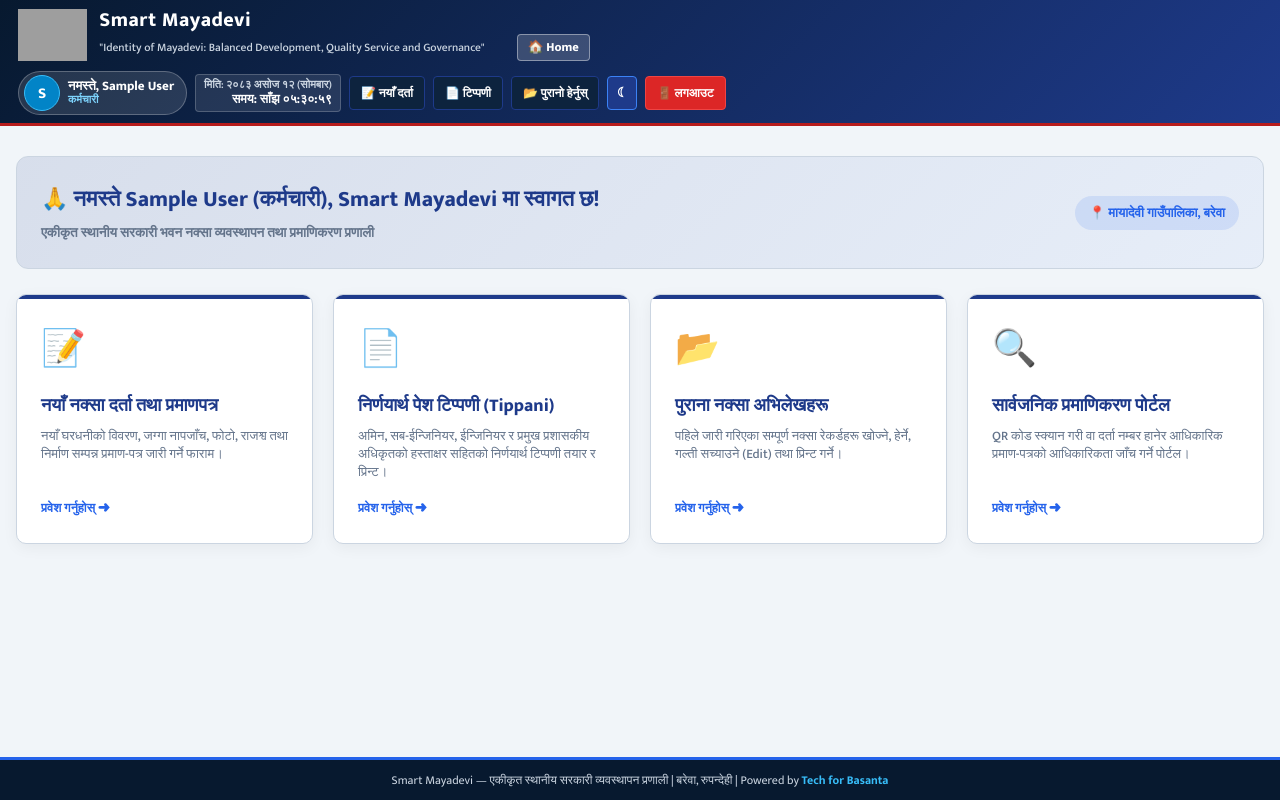
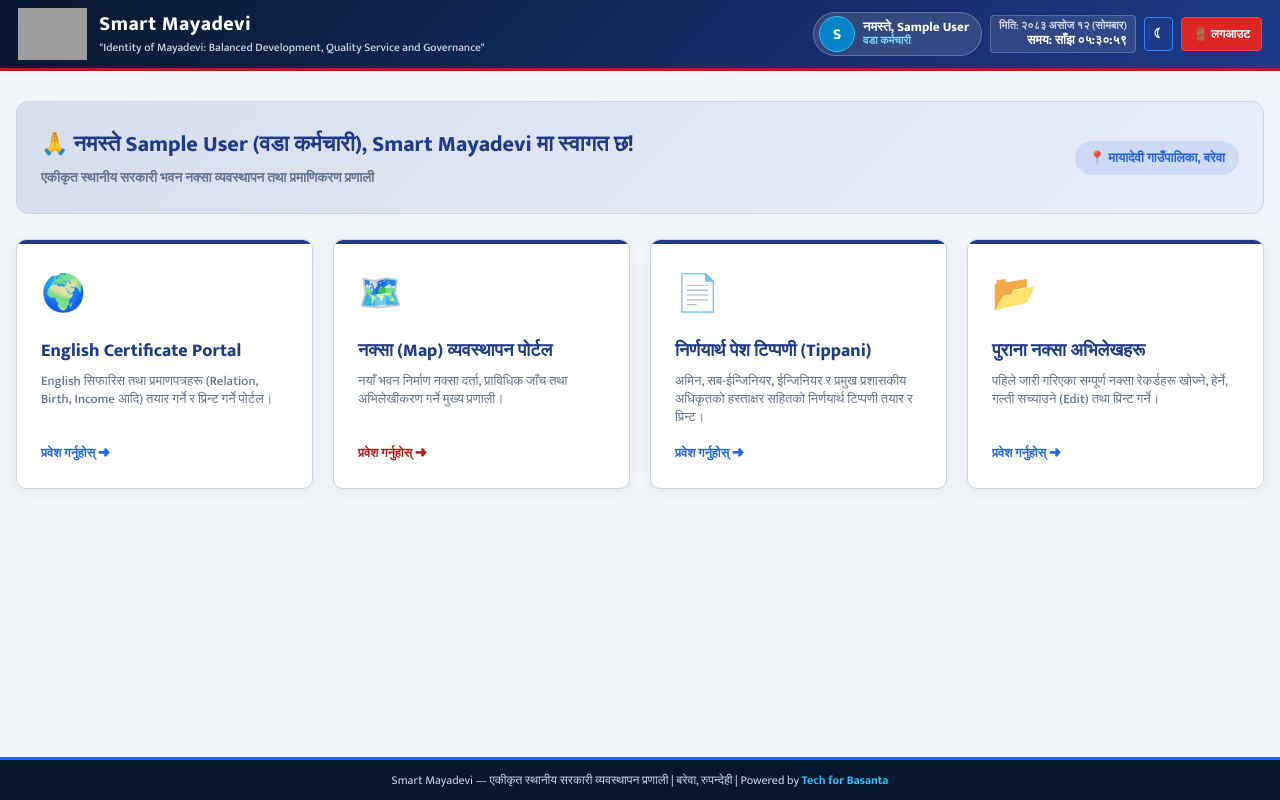
Before and after one commit to techforbasanta-blip/naksa-darta-system, a website: page index.html in a window 1280 px wide. Drawn offline with nearby package versions, Linux system fonts and the light colour scheme; sample sign-in values are in the browser's storage; grey boxes are pictures that could not be loaded.

Commit message:
Update index.html

```diff
--- a/index.html
+++ b/index.html
@@ -41,175 +41,65 @@
       color: #ffffff;
     }
     .header-inner {
-      max-width: 1720px;
-      margin: 0 auto;
-      display: flex;
-      align-items: center;
-      justify-content: space-between;
-      flex-wrap: wrap;
-      gap: 10px;
+      max-width: 1720px; margin: 0 auto; display: flex; align-items: center; justify-content: space-between; flex-wrap: wrap; gap: 10px;
     }
     .brand-left { display: flex; align-items: center; gap: 12px; }
     .brand-left img { height: 52px !important; width: auto !important; }
     .brand-text h1 { font-size: 20px; font-weight: 800; color: #fff; line-height: 1.2; letter-spacing: 0.5px; }
 
-    .motto-home-row {
-      display: flex;
-      align-items: center;
-      flex-wrap: wrap;
-      gap: 32px;
-      margin-top: 2px;
-    }
+    .motto-home-row { display: flex; align-items: center; flex-wrap: wrap; gap: 32px; margin-top: 2px; }
     .brand-text p { font-size: 11.5px; color: #cbd5e1; font-weight: 500; margin: 0; }
 
     .brand-home-badge {
-      background: rgba(255, 255, 255, 0.18);
-      color: #ffffff !important;
-      text-decoration: none;
-      font-size: 12.5px;
-      font-weight: 800;
-      padding: 2px 10px;
-      border-radius: 4px;
-      border: 1px solid rgba(255, 255, 255, 0.4);
-      display: inline-flex;
-      align-items: center;
-      gap: 4px;
-      transition: all 0.2s ease;
-      white-space: nowrap;
+      background: rgba(255, 255, 255, 0.18); color: #ffffff !important; text-decoration: none; font-size: 12.5px; font-weight: 800;
+      padding: 2px 10px; border-radius: 4px; border: 1px solid rgba(255, 255, 255, 0.4); display: inline-flex; align-items: center; gap: 4px; transition: all 0.2s ease; white-space: nowrap;
     }
-    .brand-home-badge:hover {
-      background: #2563eb;
-      border-color: #60a5fa;
-      transform: translateY(-1px);
-    }
+    .brand-home-badge:hover { background: #2563eb; border-color: #60a5fa; transform: translateY(-1px); }
 
     .header-controls { display: flex; align-items: center; gap: 8px; flex-wrap: wrap; }
 
-    /* प्रोफाइल ब्याच: नाम र तल पद */
     .user-profile-badge {
-      display: flex;
-      align-items: center;
-      gap: 8px;
-      background: rgba(255, 255, 255, 0.12);
-      border: 1px solid rgba(255, 255, 255, 0.25);
-      padding: 3px 12px 3px 5px;
-      border-radius: 25px;
+      display: flex; align-items: center; gap: 8px; background: rgba(255, 255, 255, 0.12); border: 1px solid rgba(255, 255, 255, 0.25);
+      padding: 3px 12px 3px 5px; border-radius: 25px;
     }
-    .user-profile-badge img {
-      width: 36px;
-      height: 36px;
-      border-radius: 50%;
-      object-fit: cover;
-      border: 1.5px solid #38bdf8;
-    }
+    .user-profile-badge img { width: 36px; height: 36px; border-radius: 50%; object-fit: cover; border: 1.5px solid #38bdf8; }
     .user-profile-avatar-fallback {
-      width: 36px;
-      height: 36px;
-      border-radius: 50%;
-      background: #0284c7;
-      color: #ffffff;
-      display: flex;
-      align-items: center;
-      justify-content: center;
-      font-weight: 800;
-      font-size: 15px;
-      border: 1.5px solid #38bdf8;
+      width: 36px; height: 36px; border-radius: 50%; background: #0284c7; color: #ffffff; display: flex; align-items: center; justify-content: center; font-weight: 800; font-size: 15px; border: 1.5px solid #38bdf8;
     }
     .user-profile-info { text-align: left; line-height: 1.18; }
     .user-profile-name { font-size: 13px; font-weight: 800; color: #ffffff; }
     .user-profile-role { font-size: 11px; color: #7dd3fc; font-weight: 700; }
 
-    .header-clock-box {
-      text-align: right;
-      background: rgba(255, 255, 255, 0.1);
-      padding: 4px 8px;
-      border-radius: 4px;
-      border: 1px solid rgba(255, 255, 255, 0.2);
-      line-height: 1.2;
-    }
+    .header-clock-box { text-align: right; background: rgba(255, 255, 255, 0.1); padding: 4px 8px; border-radius: 4px; border: 1px solid rgba(255, 255, 255, 0.2); line-height: 1.2; }
     .header-clock-box .h-date { font-size: 11px; color: #cbd5e1; font-weight: 600; }
     .header-clock-box .h-time { font-size: 12.5px; color: #ffffff; font-weight: 800; }
 
     .nav-btn {
-      background: #0d233e;
-      color: #ffffff;
-      text-decoration: none;
-      font-size: 12px;
-      font-weight: 700;
-      padding: 6px 11px;
-      border-radius: 4px;
-      border: 1px solid #1e3a8a;
-      display: inline-flex;
-      align-items: center;
-      cursor: pointer;
-      white-space: nowrap;
+      background: #0d233e; color: #ffffff; text-decoration: none; font-size: 12px; font-weight: 700; padding: 6px 11px; border-radius: 4px; border: 1px solid #1e3a8a; display: inline-flex; align-items: center; cursor: pointer; white-space: nowrap;
     }
     .nav-btn:hover, .nav-btn.active { background: #2563eb; border-color: #3b82f6; }
     .btn-theme { background: #1e3a8a !important; border-color: #3b82f6 !important; font-size: 13.5px !important; padding: 5px 9px !important; }
     .btn-logout { background: #dc2626 !important; border-color: #ef4444 !important; }
 
-    .dashboard-container {
-      max-width: 1400px;
-      width: 100%;
-      margin: 30px auto;
-      padding: 0 16px;
-      flex: 1;
-    }
+    .dashboard-container { max-width: 1400px; width: 100%; margin: 30px auto; padding: 0 16px; flex: 1; }
 
     .welcome-hero {
       background: linear-gradient(135deg, rgba(30, 58, 138, 0.12) 0%, rgba(37, 99, 235, 0.05) 100%);
-      border: 1px solid var(--border-color);
-      border-radius: 12px;
-      padding: 24px;
-      margin-bottom: 25px;
-      display: flex;
-      align-items: center;
-      justify-content: space-between;
-      flex-wrap: wrap;
-      gap: 15px;
+      border: 1px solid var(--border-color); border-radius: 12px; padding: 24px; margin-bottom: 25px; display: flex; align-items: center; justify-content: space-between; flex-wrap: wrap; gap: 15px;
     }
     .welcome-hero h2 { font-size: 22px; font-weight: 900; color: #1e3a8a; margin-bottom: 4px; }
     body.dark-mode .welcome-hero h2 { color: #60a5fa; }
     .welcome-hero p { font-size: 13.5px; color: #64748b; font-weight: 600; }
     body.dark-mode .welcome-hero p { color: #94a3b8; }
 
-    .portal-cards-grid {
-      display: grid;
-      grid-template-columns: repeat(auto-fit, minmax(280px, 1fr));
-      gap: 20px;
-    }
+    .portal-cards-grid { display: grid; grid-template-columns: repeat(auto-fit, minmax(280px, 1fr)); gap: 20px; }
 
     .portal-card {
-      background: var(--card-bg);
-      border: 1px solid var(--border-color);
-      border-radius: 10px;
-      padding: 24px;
-      text-decoration: none;
-      color: inherit;
-      box-shadow: 0 4px 15px rgba(0,0,0,0.05);
-      transition: all 0.25s ease;
-      display: flex;
-      flex-direction: column;
-      justify-content: space-between;
-      position: relative;
-      overflow: hidden;
+      background: var(--card-bg); border: 1px solid var(--border-color); border-radius: 10px; padding: 24px; text-decoration: none; color: inherit; box-shadow: 0 4px 15px rgba(0,0,0,0.05); transition: all 0.25s ease; display: flex; flex-direction: column; justify-content: space-between; position: relative; overflow: hidden; cursor: pointer;
     }
-    .portal-card::before {
-      content: "";
-      position: absolute;
-      top: 0; left: 0; right: 0;
-      height: 4px;
-      background: #1e3a8a;
-      transition: background 0.25s ease;
-    }
-    .portal-card:hover {
-      transform: translateY(-4px);
-      box-shadow: 0 8px 25px rgba(37, 99, 235, 0.18);
-      border-color: #3b82f6;
-    }
-    .portal-card:hover::before {
-      background: #2563eb;
-    }
+    .portal-card::before { content: ""; position: absolute; top: 0; left: 0; right: 0; height: 4px; background: #1e3a8a; transition: background 0.25s ease; }
+    .portal-card:hover { transform: translateY(-4px); box-shadow: 0 8px 25px rgba(37, 99, 235, 0.18); border-color: #3b82f6; }
+    .portal-card:hover::before { background: #2563eb; }
 
     .card-icon { font-size: 36px; margin-bottom: 12px; }
     .card-title { font-size: 18px; font-weight: 800; color: #1e3a8a; margin-bottom: 6px; }
@@ -218,15 +108,7 @@
     body.dark-mode .card-desc { color: #94a3b8; }
     .card-link-text { font-size: 12.5px; font-weight: 800; color: #2563eb; display: inline-flex; align-items: center; gap: 4px; }
 
-    footer.site-footer {
-      background: #07192f;
-      color: #cbd5e1;
-      padding: 10px 18px;
-      font-size: 12px;
-      border-top: 3px solid #2563eb;
-      margin-top: auto;
-      text-align: center;
-    }
+    footer.site-footer { background: #07192f; color: #cbd5e1; padding: 10px 18px; font-size: 12px; border-top: 3px solid #2563eb; margin-top: auto; text-align: center; }
     footer.site-footer strong { color: #38bdf8; }
   </style>
 </head>
@@ -241,13 +123,11 @@
           <h1>Smart Mayadevi</h1>
           <div class="motto-home-row">
             <p>"Identity of Mayadevi: Balanced Development, Quality Service and Governance"</p>
-            <a href="index.html" class="brand-home-badge" title="मुख्य गृहपृष्ठ">🏠 Home</a>
           </div>
         </div>
       </div>
 
       <div class="header-controls">
-        <!-- कर्मचारी प्रोफाइल ब्याच (नमस्ते, लक्ष्मण घिमिरे र तल अमिन) -->
         <div class="user-profile-badge" id="headerUserProfile">
           <div id="headerUserAvatarFallback" class="user-profile-avatar-fallback">A</div>
           <img id="headerUserAvatarImg" src="" alt="Profile Photo" style="display:none;">
@@ -261,11 +141,6 @@
           <div class="h-date" id="liveNepaliHeaderDate">मिति: लोड हुँदैछ...</div>
           <div class="h-time" id="liveNepaliHeaderTime">समय: --:--:--</div>
         </div>
-
-        <a href="darta.html" class="nav-btn">📝 नयाँ दर्ता</a>
-        <a href="tippani.html" class="nav-btn">📄 टिप्पणी</a>
-        <a href="record.html" class="nav-btn">📂 पुरानो हेर्नुस्</a>
-        <a href="admin.html" id="adminMenuBtn" class="nav-btn" style="display:none;">⚙️ Admin</a>
 
         <button type="button" class="nav-btn btn-theme" id="themeToggleBtn" onclick="toggleTheme()" title="मोड परिवर्तन">☾</button>
         <button type="button" class="nav-btn btn-logout" onclick="handleSafeLogout()">🚪 लगआउट</button>
@@ -288,41 +163,43 @@
     </div>
 
     <div class="portal-cards-grid">
-      <a href="darta.html" class="portal-card">
+      <!-- अङ्ग्रेजी सिफारिस पोर्टल (सबैको लागि खुला) -->
+      <div class="portal-card" onclick="openPortal('eng')">
         <div>
-          <div class="card-icon">📝</div>
-          <div class="card-title">नयाँ नक्सा दर्ता तथा प्रमाणपत्र</div>
-          <div class="card-desc">नयाँ घरधनीको विवरण, जग्गा नापजाँच, फोटो, राजश्व तथा निर्माण सम्पन्न प्रमाण-पत्र जारी गर्ने फाराम।</div>
+          <div class="card-icon">🌍</div>
+          <div class="card-title">English Certificate Portal</div>
+          <div class="card-desc">English सिफारिस तथा प्रमाणपत्रहरू (Relation, Birth, Income आदि) तयार गर्ने र प्रिन्ट गर्ने पोर्टल।</div>
         </div>
         <div class="card-link-text">प्रवेश गर्नुहोस् ➜</div>
-      </a>
+      </div>
 
-      <a href="tippani.html" class="portal-card">
+      <!-- नक्सा व्यवस्थापन पोर्टल (केवल पालिका/Admin को लागि) -->
+      <div class="portal-card" onclick="openPortal('map')">
+        <div>
+          <div class="card-icon">🗺️</div>
+          <div class="card-title">नक्सा (Map) व्यवस्थापन पोर्टल</div>
+          <div class="card-desc">नयाँ भवन निर्माण नक्सा दर्ता, प्राविधिक जाँच तथा अभिलेखीकरण गर्ने मुख्य प्रणाली।</div>
+        </div>
+        <div class="card-link-text" style="color:var(--gov-crimson);">प्रवेश गर्नुहोस् ➜</div>
+      </div>
+
+      <div class="portal-card" onclick="window.location.href='tippani.html'">
         <div>
           <div class="card-icon">📄</div>
           <div class="card-title">निर्णयार्थ पेश टिप्पणी (Tippani)</div>
           <div class="card-desc">अमिन, सब-ईन्जिनियर, ईन्जिनियर र प्रमुख प्रशासकीय अधिकृतको हस्ताक्षर सहितको निर्णयार्थ टिप्पणी तयार र प्रिन्ट।</div>
         </div>
         <div class="card-link-text">प्रवेश गर्नुहोस् ➜</div>
-      </a>
+      </div>
 
-      <a href="record.html" class="portal-card">
+      <div class="portal-card" onclick="window.location.href='record.html'">
         <div>
           <div class="card-icon">📂</div>
           <div class="card-title">पुराना नक्सा अभिलेखहरू</div>
           <div class="card-desc">पहिले जारी गरिएका सम्पूर्ण नक्सा रेकर्डहरू खोज्ने, हेर्ने, गल्ती सच्याउने (Edit) तथा प्रिन्ट गर्ने।</div>
         </div>
         <div class="card-link-text">प्रवेश गर्नुहोस् ➜</div>
-      </a>
-
-      <a href="verify.html" class="portal-card">
-        <div>
-          <div class="card-icon">🔍</div>
-          <div class="card-title">सार्वजनिक प्रमाणिकरण पोर्टल</div>
-          <div class="card-desc">QR कोड स्क्यान गरी वा दर्ता नम्बर हानेर आधिकारिक प्रमाण-पत्रको आधिकारिकता जाँच गर्ने पोर्टल।</div>
-        </div>
-        <div class="card-link-text">प्रवेश गर्नुहोस् ➜</div>
-      </a>
+      </div>
 
       <a href="admin.html" id="adminPortalCard" class="portal-card" style="display:none;">
         <div>
@@ -340,54 +217,51 @@
   </footer>
 
   <script>
+    // Supabase Configuration
+    const SUPABASE_URL = "https://attknlaoxbetogikcowk.supabase.co";
+    const SUPABASE_KEY = "sb_publishable_Lu8m_cCTp_VYfTkOKVJymA_6tjTSQf4";
+    let supabaseClient = null;
+    try {
+        if (window.supabase) {
+            supabaseClient = window.supabase.createClient(SUPABASE_URL, SUPABASE_KEY);
+        }
+    } catch(e) { console.warn("Supabase Init Warning", e); }
+
     const nepDigits = ['०', '१', '२', '३', '४', '५', '६', '७', '८', '९'];
     function toNepNum(n) { return (n ?? '').toString().replace(/\d/g, d => nepDigits[d]); }
 
     function renderLoggedInUserBadge() {
       try {
         const raw = sessionStorage.getItem("user") || localStorage.getItem("user");
-        if (!raw) {
-          window.location.href = "login.html";
-          return;
-        }
+        if (!raw) { window.location.href = "login.html"; return; }
         const u = JSON.parse(raw);
 
         const displayName = u.full_name || u.name || u.username || "कर्मचारी";
-        // पद (Post) निर्धारण: यदि post छ भने post देखाउने, नभए Superadmin भए 'प्रमुख प्रशासकीय अधिकृत' देखाउने
-        const displayPost = u.post || (u.role === "Superadmin" ? "प्रमुख प्रशासकीय अधिकृत" : "कर्मचारी");
+        const displayPost = u.post || (u.role === "Superadmin" ? "प्रमुख प्रशासकीय अधिकृत" : "वडा कर्मचारी");
 
-        // १. हेडर प्रोफाइल ब्याच (पहिलो लाइन: नमस्ते + नाम, दोस्रो लाइन: पद)
         const nameEl = document.getElementById("headerUserName");
         const roleEl = document.getElementById("headerUserRole");
         if (nameEl) nameEl.textContent = `नमस्ते, ${displayName}`;
-        if (roleEl) roleEl.textContent = displayPost; // यहाँ Admin को सट्टा पद देखिन्छ
+        if (roleEl) roleEl.textContent = displayPost;
 
-        // २. स्वागत ब्यानर (Hero Banner)
         const heroEl = document.getElementById("heroGreetingText");
         if (heroEl) heroEl.textContent = `🙏 नमस्ते ${displayName} (${displayPost}), Smart Mayadevi मा स्वागत छ!`;
 
-        // ३. फोटो देखाउने
         const imgEl = document.getElementById("headerUserAvatarImg");
         const fallbackEl = document.getElementById("headerUserAvatarFallback");
         if (u.photo && imgEl) {
-          imgEl.src = u.photo;
-          imgEl.style.display = "block";
+          imgEl.src = u.photo; imgEl.style.display = "block";
           if (fallbackEl) fallbackEl.style.display = "none";
         } else if (fallbackEl) {
           fallbackEl.textContent = displayName.charAt(0).toUpperCase();
         }
 
-        // ४. Superadmin लाई मात्र Admin मेनु र कार्ड देखाउने
         const isSuper = (u.username && u.username.toLowerCase() === "superadmin") || (u.role && u.role.toLowerCase() === "superadmin");
         if (isSuper) {
-          const adminBtn = document.getElementById("adminMenuBtn");
           const adminCard = document.getElementById("adminPortalCard");
-          if (adminBtn) adminBtn.style.display = "inline-flex";
           if (adminCard) adminCard.style.display = "flex";
         }
-      } catch(e) {
-        window.location.href = "login.html";
-      }
+      } catch(e) { window.location.href = "login.html"; }
     }
 
     function toggleTheme() {
@@ -419,11 +293,30 @@
       } catch(e) {}
     }
 
-    function handleSafeLogout() {
+    async function handleSafeLogout() {
+      // Optional: Add logic here if you want to notify Supabase or log an event
       sessionStorage.clear();
       localStorage.removeItem("user");
       alert("सफलतापूर्वक लगआउट भयो!");
       window.location.href = "login.html";
+    }
+
+    // Access Control Logic
+    function openPortal(portalType) {
+      var userRaw = localStorage.getItem("user") || sessionStorage.getItem("user") || "{}";
+      var user = JSON.parse(userRaw);
+      var role = user.role || "Ward";
+
+      if (portalType === 'eng') {
+        window.location.href = "english_cert.html";
+      }
+      else if (portalType === 'map') {
+        if (role === "Superadmin" || role === "कार्यालय प्रमुख") {
+          window.location.href = "map_portal.html";
+        } else {
+          alert("❌ Access Denied: तपाईंलाई नक्सा (Map) पोर्टल प्रयोग गर्ने अधिकार छैन। यो केवल पालिका (Superadmin) को लागि मात्र हो।");
+        }
+      }
     }
 
     document.addEventListener("DOMContentLoaded", () => {
```
